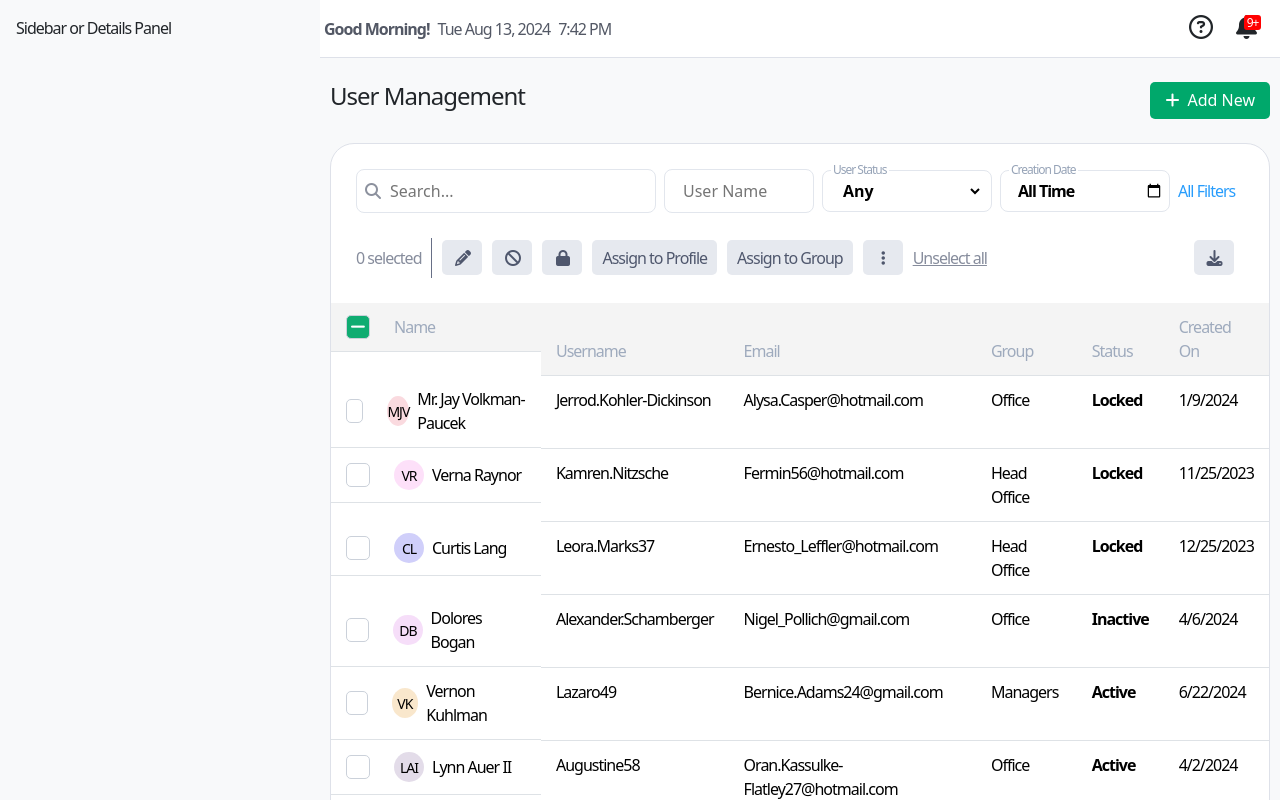
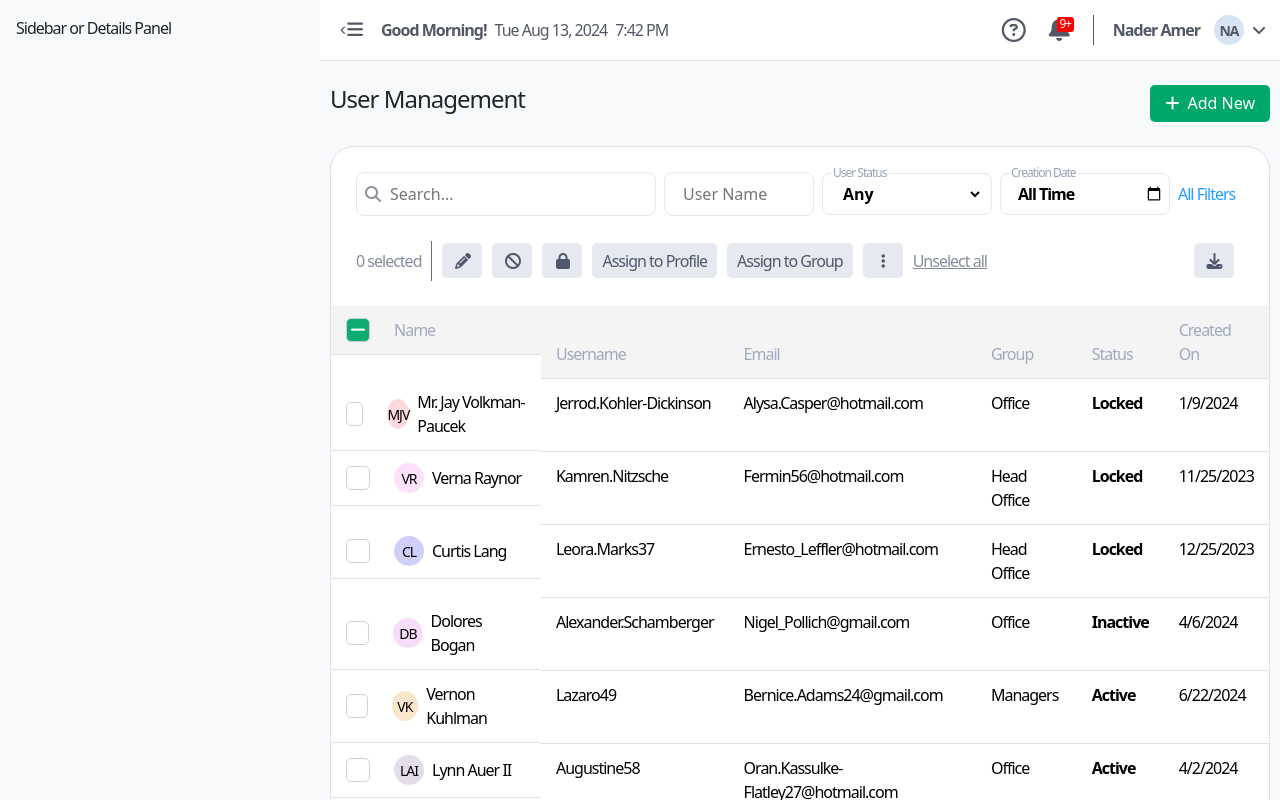
Before and after one commit to MenaTalhHossamAlden/RENOSYSTEMS-Frontend-Engineer-Challenge, a React (Create React App) app: page / in a window 1280 px wide. Shown: the top 800 px of the page. Built offline with nearby package versions, Linux system fonts and the light colour scheme; the HTML template or start-up script is replaced by a standard one.

Commit message:
add navbar data to store and component itself

```diff
--- a/src/components/Navbar.css
+++ b/src/components/Navbar.css
@@ -10,15 +10,27 @@
 .navbar .navbar-left,
 .navbar .navbar-right {
   display: flex;
+  color: #535865;
+  align-items: center;
 }
 
 .navbar p {
   margin: 0 4px;
-  color: #535865;
 }
 
-.navbar p:first-child {
+.navbar p:first-of-type {
   font-weight: 700;
+}
+
+.navbar .fa-angle-left {
+  font-size: 10px;
+  margin-left: 20px;
+  margin-right: 2px;
+}
+
+.navbar .fa-bars {
+  font-size: 18px;
+  margin-right: 15px;
 }
 
 .navbar .fa-question-circle,
@@ -45,3 +57,24 @@
   justify-content: center;
   border-radius: 3px;
 }
+
+.navbar .navbar-right .curr-user {
+  border-left: 1px solid #535865;
+  padding: 0 15px;
+  display: flex;
+  align-items: center;
+}
+
+.navbar .navbar-right .curr-user .initials-circle {
+  display: flex;
+  justify-content: center;
+  align-items: center;
+  width: 30px;
+  height: 30px;
+  border-radius: 50%;
+  font-size: 14px;
+  margin-right: 8px;
+  background: #d7e5f2;
+  margin-left: 10px;
+  font-weight: 700;
+}
--- a/src/components/Navbar.js
+++ b/src/components/Navbar.js
@@ -1,7 +1,14 @@
+import { useSelector } from 'react-redux';
 import './Navbar.css';
 const Navbar = () => {
+  const { currUser, notifications } = useSelector((state) => state.navbar);
+  function formatNumber() {
+    if (notifications > 9) {
+      return '9+';
+    }
+    return notifications.toString();
+  }
   const date = new Date();
-
   const formattedDate = date.toLocaleDateString('en-US', {
     weekday: 'short',
     year: 'numeric',
@@ -17,6 +24,8 @@ const Navbar = () => {
   return (
     <div className="navbar">
       <div className="navbar-left">
+        <i class="fas fa-angle-left"></i>
+        <i class="fas fa-bars"></i>
         <p>Good Morning!</p>
         <p>{formattedDateWithSpace}</p>
         <p>{formattedTime}</p>
@@ -24,8 +33,18 @@ const Navbar = () => {
       <div className="navbar-right">
         <i className="far fa-question-circle"></i>
         <div className="notifications">
-          <div className="count">9+</div>
+          <div className="count">{formatNumber()}</div>
           <i class="fas fa-bell"></i>
+        </div>
+        <div className="curr-user">
+          <p>{currUser}</p>
+          <div className="initials-circle">
+            {currUser
+              .split(' ')
+              .map((n) => n[0])
+              .join('')}
+          </div>
+          <i class="fas fa-angle-down"></i>
         </div>
       </div>
     </div>
--- /dev/null
+++ b/src/features/navbar/navbarSlice.js
@@ -0,0 +1,13 @@
+import { createSlice } from '@reduxjs/toolkit';
+const initialState = {
+  currUser: 'Nader Amer',
+  notifications: 10,
+};
+const navbarSlice = createSlice({
+  name: 'users',
+  initialState,
+  reducers: {},
+});
+
+export const {} = navbarSlice.actions;
+export default navbarSlice.reducer;
--- a/src/store.js
+++ b/src/store.js
@@ -1,10 +1,12 @@
 import { configureStore } from '@reduxjs/toolkit';
 import usersReducer from './features/users/usersSlice';
 import popupReducer from './features/popup/popupSlice';
+import navbarReducer from './features/navbar/navbarSlice';
 const store = configureStore({
   reducer: {
     users: usersReducer,
     popup: popupReducer,
+    navbar: navbarReducer,
   },
 });
 
```
